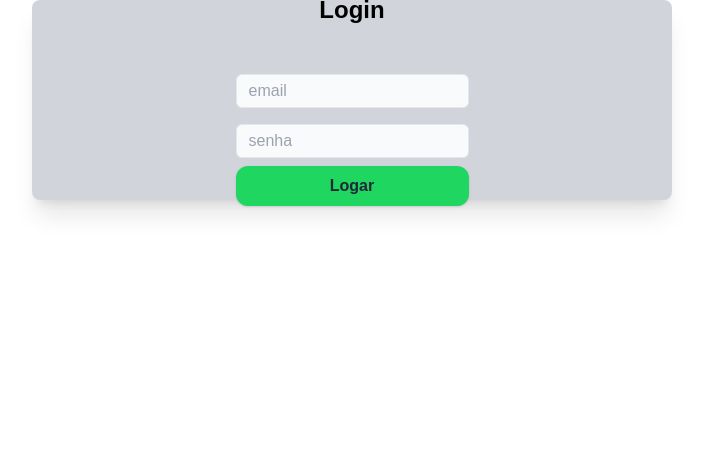
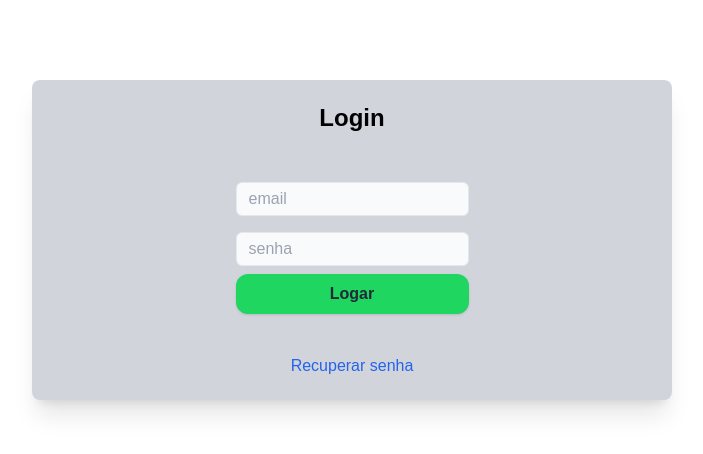
Before and after one commit to mateusdayrell/lelearn, a React (Create React App) app: page /login in a window 1280 px wide. Shown: the top 454 px of the page, without its empty margins (288-991 px from the left). Built offline with nearby package versions, Linux system fonts and the light colour scheme; the HTML template or start-up script is replaced by a standard one.

Commit message:
feat: add link to reset password on login page

```diff
--- a/src/pages/Login/index.js
+++ b/src/pages/Login/index.js
@@ -2,6 +2,7 @@ import React, { useState } from 'react';
 import { toast } from 'react-toastify';
 import { useDispatch, useSelector } from 'react-redux/es/exports';
 import { get } from 'lodash';
+import { Link } from 'react-router-dom';
 
 import Loading from '../../components/Loading';
 import * as actions from '../../store/modules/auth/actions';
@@ -40,7 +41,7 @@ export default function Login(props) {
       <Loading isLoading={isLoading} />
 
       <div className="login-container">
-        <h1 className='mx-auto font-extrabold text-2xl'>Login</h1>
+        <h1 className="mx-auto font-extrabold text-2xl">Login</h1>
 
         <form onSubmit={handleSubmit}>
           <input
@@ -57,8 +58,13 @@ export default function Login(props) {
             value={senha}
             onChange={(e) => setSenha(e.target.value)}
           />
-          <button className='btn' type="submit">Logar</button>
+          <button className="btn" type="submit">
+            Logar
+          </button>
         </form>
+        <Link className="mx-auto text-blue-600" to="/recuperar-senha">
+          Recuperar senha
+        </Link>
       </div>
     </>
   );
--- a/src/pages/Login/style.css
+++ b/src/pages/Login/style.css
@@ -1,5 +1,5 @@
 .login-container{
-  @apply flex flex-col w-[50%] h-[25%] mx-auto bg-gray-300 rounded-lg shadow-xl content-center justify-center p-10 gap-10
+  @apply flex flex-col w-6/12 h-80 mx-auto bg-gray-300 rounded-lg shadow-xl content-center justify-center gap-10 mt-20
 }
 
 .login-container form{
```
